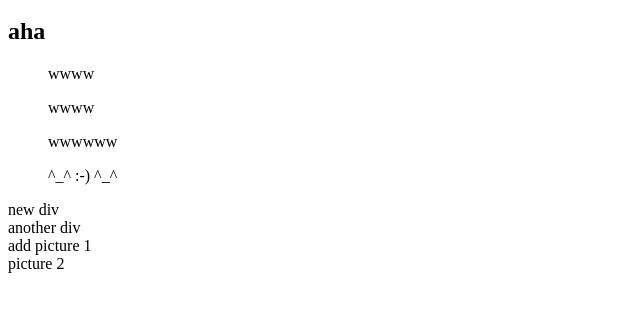
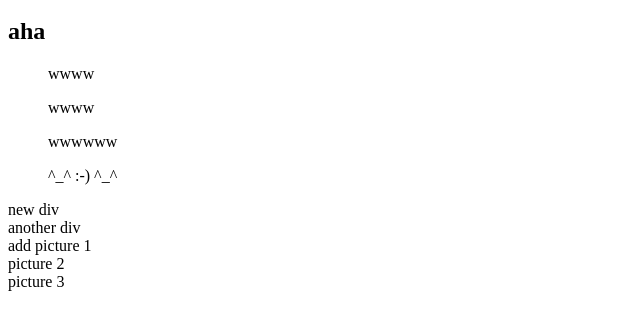
Before and after one commit to Ericfu2017/littlemia, a plain HTML site: page index.html in a window 1280 px wide. Shown: the part 48-378 px from the top of the page, without its empty margins (0-640 px from the left). Drawn offline with Linux system fonts and the light colour scheme.

Commit message:
another change picture 3

```diff
--- a/index.html
+++ b/index.html
@@ -10,5 +10,6 @@
     <div>another div</div>
     <div>add picture 1</div>
     <div>picture 2</div>
+    <div>picture 3</div>
 
 </html>
```
